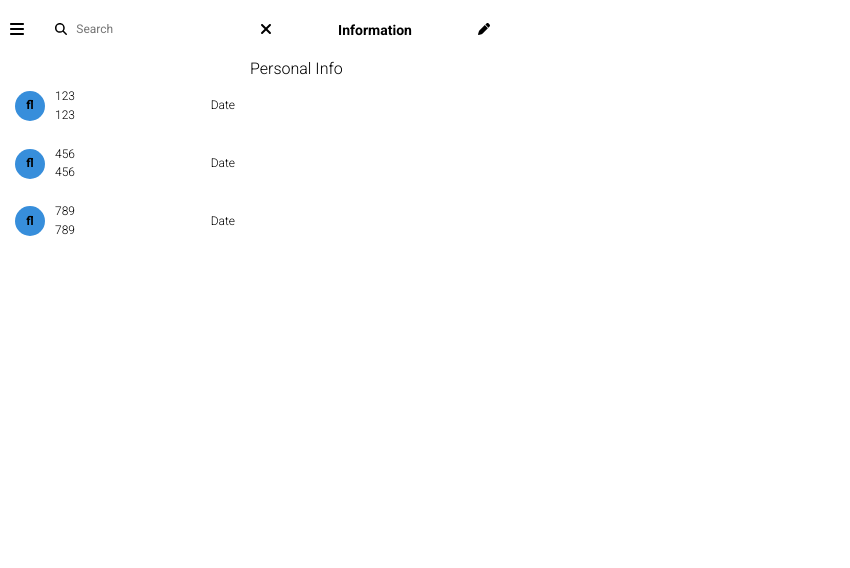
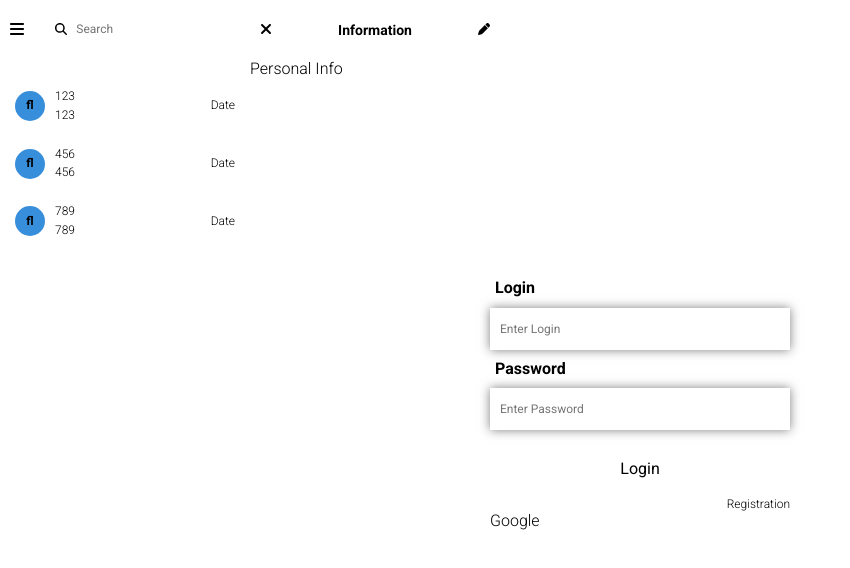
Before and after one commit to dima993993/Messanger-app, a React (Create React App) app: page /authorization in a window 1280 px wide. Shown: the top 568 px of the page, without its empty margins (0-850 px from the left). Built offline with nearby package versions, Linux system fonts and the light colour scheme; the HTML template or start-up script is replaced by a standard one.

Commit message:
create authorization

```diff
--- a/src/App.js
+++ b/src/App.js
@@ -4,6 +4,7 @@ import { Content } from "./components/Content/Content";
 import { LeftAside } from "./components/LeftAside/LeftAside";
 import { RightAside } from "./components/RightAside/RightAside";
 import styled from "styled-components";
+import { Authorization } from "./components/Authorization/Authorization";
 
 const WrapperApp = styled.div`
   height: 100vh;
@@ -25,6 +26,7 @@ const App = () => {
           path="/dialog/:id"
           element={<Content setOpenRightAside={setOpenRightAside} />}
         />
+        <Route path="/authorization" element={<Authorization />} />
       </Routes>
       <RightAside
         setOpenRightAside={setOpenRightAside}
--- /dev/null
+++ b/src/components/Authorization/Authorization.jsx
@@ -0,0 +1,96 @@
+import { useEffect } from "react";
+import { NavLink } from "react-router-dom";
+import { useNavigate } from "react-router";
+import { connect } from "react-redux";
+import styled from "styled-components";
+import { useField } from "../../hooks/validation";
+import Button from "./../Common/Button";
+import Field from "../Common/Field";
+import { authorization } from "../../redux/usersReducer";
+
+const WrapperAuthorized = styled.div`
+  position: absolute;
+  top: 0;
+  right: 0;
+  bottom: 0;
+  left: 0;
+  background-color: var(--color-basic);
+  display: flex;
+  justify-content: center;
+  align-items: center;
+  .position_container {
+    width: var(--width-field);
+  }
+  .btn_login {
+    width: 100%;
+    margin: 0 auto;
+    margin-top: var(--mr-md);
+  }
+  .registration_link {
+    margin-top: var(--mr-sm);
+    text-align: right;
+    font-size: var(--fs-sm);
+    * {
+      color: var(--color-text);
+      text-decoration: none;
+    }
+  }
+`;
+
+const AuthorizationComponent = (props) => {
+  let login = useField("", { isEmpty: true, minLength: 9, maxLength: 13 });
+  let password = useField("", { isEmpty: true, minLength: 6, maxLength: 10 });
+  let navigate = useNavigate();
+  useEffect(() => {
+    if (props.authorizedUser) {
+      navigate("/");
+    }
+  }, []);
+
+  return (
+    <WrapperAuthorized>
+      <div className="position_container">
+        <form>
+          <Field
+            name="login"
+            type="text"
+            nameField="Login"
+            placeholder="Enter Login"
+            allSettings={login}
+          />
+          <Field
+            name="password"
+            type="password"
+            nameField="Password"
+            placeholder="Enter Password"
+            allSettings={password}
+          />
+        </form>
+        <div
+          className="btn_login"
+          onClick={() => {
+            props.authorization(login.value, password.value);
+            login.setValue("");
+            password.setValue("");
+          }}
+        >
+          <Button text="Login" />
+        </div>
+        <div className="registration_link">
+          <NavLink to="/registration">Registration</NavLink>
+        </div>
+        <div>Google</div>
+      </div>
+    </WrapperAuthorized>
+  );
+};
+
+const mapStateToProps = (state) => {
+  return {
+    users: state.usersReducer.users,
+    authorizedUser: state.usersReducer.authorizedUser,
+  };
+};
+export const Authorization = connect(mapStateToProps, { authorization })(
+  AuthorizationComponent
+);
--- /dev/null
+++ b/src/components/Common/Button.jsx
@@ -0,0 +1,20 @@
+import styled from "styled-components";
+
+const WrapperButton = styled.button`
+  width: 100%;
+  border: none;
+  color: var(--color-text);
+  background-color: var(--color-icon);
+  cursor: pointer;
+  padding: var(--pd-sm) var(--pd-sm);
+  border-radius: var(--radius-item);
+  transition: var(--tr-fast);
+  &:hover {
+    background-color: var(--color-text-sub);
+    box-shadow: 0px 0px 20px rgba(255, 255, 255, 0.3);
+  }
+`;
+const Button = ({ text }) => {
+  return <WrapperButton>{text}</WrapperButton>;
+};
+export default Button;
--- /dev/null
+++ b/src/components/Common/Field.jsx
@@ -0,0 +1,64 @@
+import styled from "styled-components";
+
+const WrapperField = styled.div`
+  width: 100%;
+  .name_field {
+    font-weight: var(--fw-bold);
+    margin: var(--mr-sm) var(--mr-xs);
+  }
+  .error {
+    color: var(--color-error);
+    margin: var(--mr-xs);
+  }
+  .block_field {
+    display: flex;
+  }
+  input {
+    width: 100%;
+    height: var(--height-elem);
+    outline: none;
+    border: none;
+    border-radius: var(--radius-item);
+    font-size: var(--fs-sm);
+    box-shadow: 0 0 10px rgba(0, 0, 0, 0.5);
+    background-color: var(--color-aditional);
+    color: var(--color-text);
+    padding-left: var(--pd-sm);
+  }
+`;
+
+const Field = ({ type, name, nameField, placeholder, allSettings }) => {
+  const changeError = (nameField) => {
+    switch (true) {
+      case allSettings.isEmpty:
+        return "Поле не может быть пустым";
+      case allSettings.minLengthError:
+        return `${nameField} должен быть длинее`;
+      case allSettings.maxLengthError:
+        return `${nameField} должен быть короче`;
+      default:
+        return "";
+    }
+  };
+
+  return (
+    <WrapperField>
+      <div className="name_field">{nameField}</div>
+      <div className="error">
+        {allSettings.isDirty && changeError(nameField)}
+      </div>
+      <div className="block_field">
+        <input
+          name={name}
+          type={type}
+          placeholder={placeholder}
+          value={allSettings.value}
+          onBlur={(e) => allSettings.onBlur(e)}
+          onChange={(e) => allSettings.onChange(e)}
+        />
+        <div></div>
+      </div>
+    </WrapperField>
+  );
+};
+export default Field;
--- /dev/null
+++ b/src/hooks/validation.js
@@ -0,0 +1,53 @@
+import { useEffect, useState } from "react";
+
+const useValidation = (value, validations) => {
+  const [isEmpty, setEmpty] = useState(true);
+  const [minLengthError, setMinLengthError] = useState(false);
+  const [maxLengthError, setMaxLengthError] = useState(false);
+  useEffect(() => {
+    for (let validation in validations) {
+      switch (validation) {
+        case "isEmpty":
+          value ? setEmpty(false) : setEmpty(true);
+          break;
+        case "minLength":
+          value.length < validations[validation]
+            ? setMinLengthError(true)
+            : setMinLengthError(false);
+          break;
+        case "maxLength":
+          value.length > validations[validation]
+            ? setMaxLengthError(true)
+            : setMaxLengthError(false);
+          break;
+        default:
+          return "";
+      }
+    }
+  }, [value]);
+  return {
+    isEmpty,
+    minLengthError,
+    maxLengthError,
+  };
+};
+
+export const useField = (initialValue, validation) => {
+  const [value, setValue] = useState(initialValue);
+  const [isDirty, setDirty] = useState(false);
+  const valid = useValidation(value, validation);
+  const onChange = (e) => {
+    setValue(e.target.value);
+  };
+  const onBlur = () => {
+    setDirty(true);
+  };
+  return {
+    value,
+    isDirty,
+    onBlur,
+    onChange,
+    setValue,
+    ...valid,
+  };
+};
--- a/src/index.css
+++ b/src/index.css
@@ -44,16 +44,7 @@
 
 }
 
-/* Media Queries */
-@media (max-width: 960px) {
-    :root {
-      /* Size Elements*/
-      --width-aside: 200px;
-      --height-header: 40px;
-      --height-elem: 30px;
-      --width-field: 200px;
-    }
-}
+
 
 /* Theme Color */
 
```
